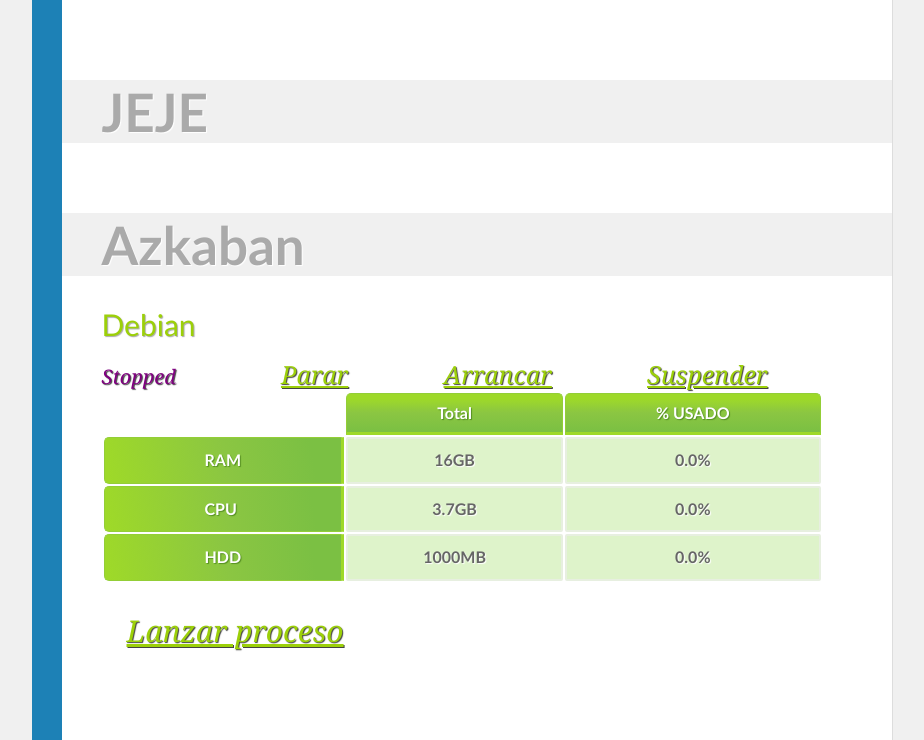
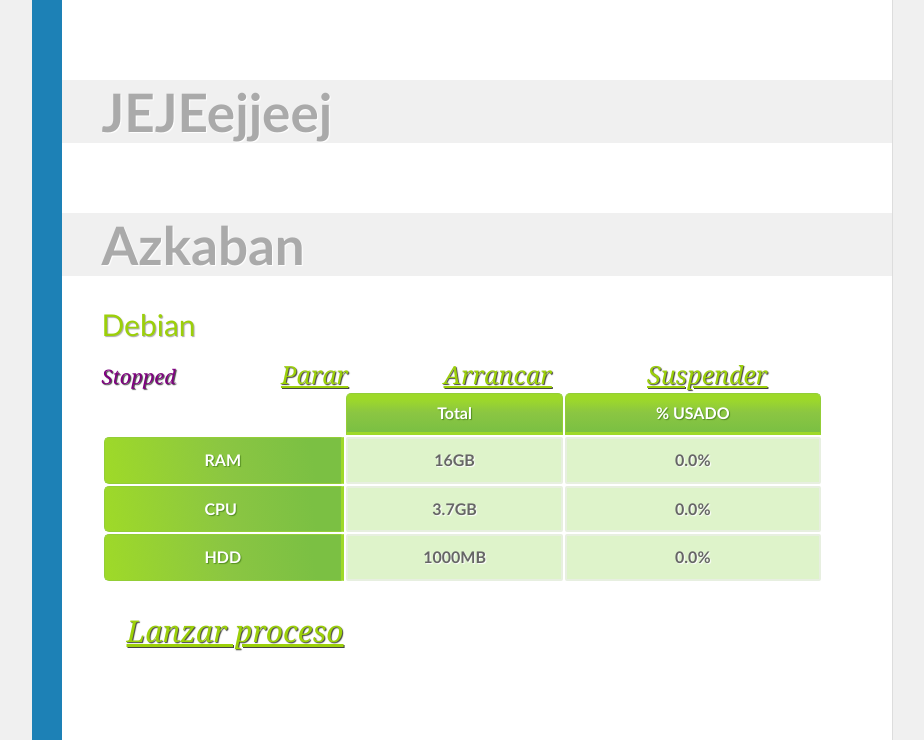
Before and after one commit to CorEHarD5/imw, a Flask app: page / in a window 1280 px wide. Shown: the top 740 px of the page, without its empty margins (178-1102 px from the left). Run offline with Flask 2, Linux system fonts and the light colour scheme.

Commit message:
indexjejejje+

```diff
--- a/ut2/a8/templates/index.html
+++ b/ut2/a8/templates/index.html
@@ -98,7 +98,7 @@
         <div id="content">
             <a class="back" href=""></a>
             <span class="scroll"></span>
-            <h2>JEJE</h2>
+            <h2>JEJEejjeej</h2>
             <h2>{{ vmachine.name }}</h2>
             <h1>{{ vmachine.os}}</h1>
             <span class="status">{{ vmachine.get_status() }}</span>
```
